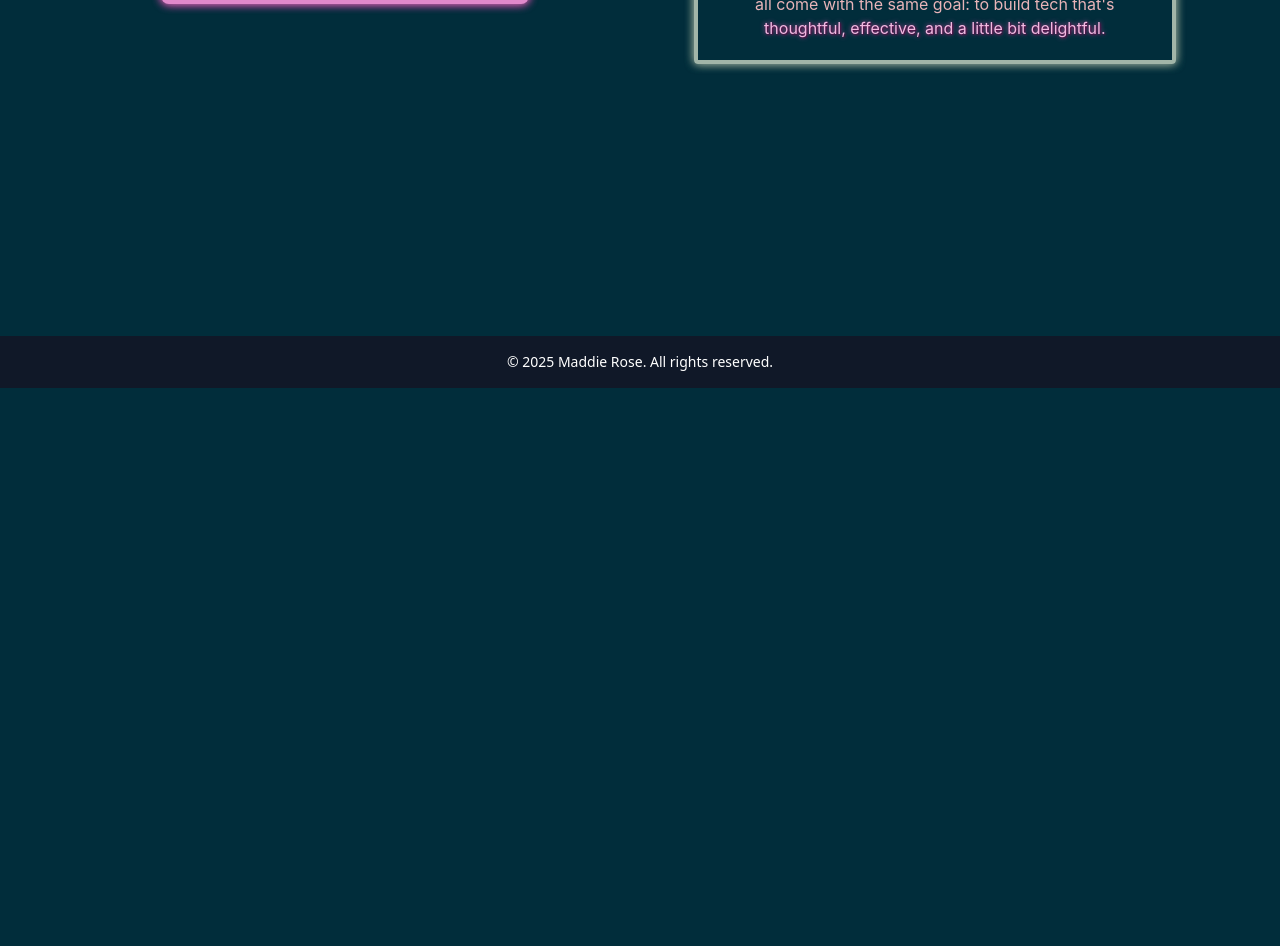
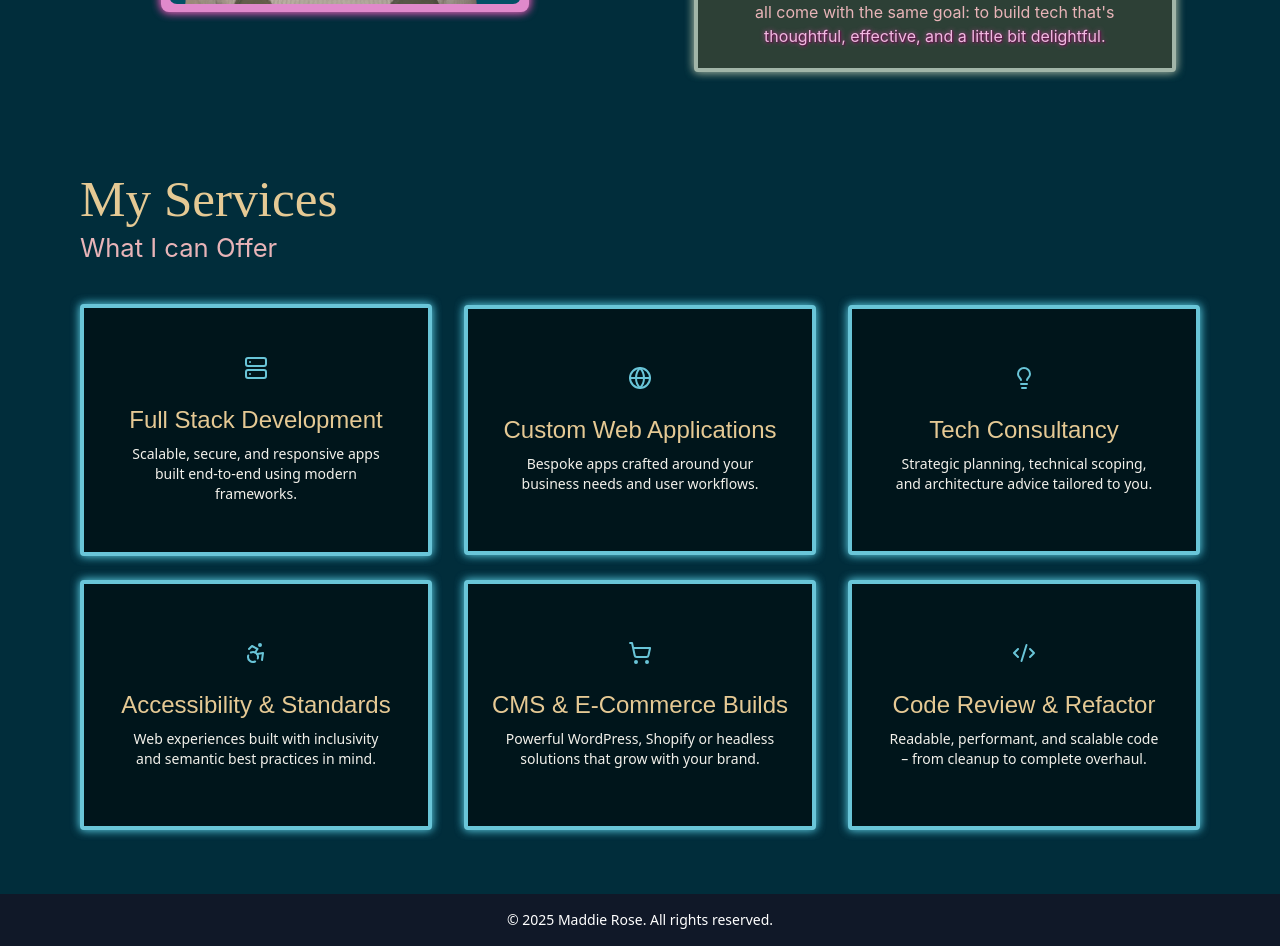
Before and after one commit to maddierosecodes/software_portfolio, a Next.js app: page /about in a window 1280 px wide. Shown: the part 560-1506 px from the top of the page. Before the commit the page ends 948 px from the top, so only its background shows below. Built offline with nearby package versions, Linux system fonts and the light colour scheme.

Commit message:
Add My Services info to about page

```diff
--- a/app/about/page.tsx
+++ b/app/about/page.tsx
@@ -1,4 +1,5 @@
 import AboutHero from '@/components/organisms/AboutHero';
+import Services from '@/components/organisms/Services';
 import { Metadata } from 'next';
 
 export const metadata: Metadata = {
@@ -11,6 +12,7 @@ export default function AboutPage() {
   return (
     <main className="flex min-h-screen flex-col items-center justify-between">
       <AboutHero />
+      <Services />
     </main>
   );
 }
--- a/app/globals.css
+++ b/app/globals.css
@@ -129,7 +129,7 @@
   }
 
   .section-container {
-    @apply mx-auto px-6 lg:px-10 pt-10 h-fit pb-20 max-w-7xl;
+    @apply mx-auto my-2 px-6 lg:px-10 py-10 h-fit max-w-7xl;
   }
 
   .content-width {
@@ -180,6 +180,13 @@
       0 0 10px var(--color-green-200),
       0 0 10px var(--color-green-500);
   }
+
+  .blue-glow-box-shadow {
+    box-shadow:
+      0 0 10px var(--color-blue-200),
+      0 0 10px var(--color-blue-400);
+  }
+
   .pink-glow-box-shadow {
     box-shadow:
       0 0 10px var(--color-pink-200),
--- /dev/null
+++ b/components/atoms/InfoCard.tsx
@@ -0,0 +1,29 @@
+interface InfoCardProps {
+  title: string;
+  description: string;
+  icon: React.ReactNode;
+  role?: string;
+  'aria-label'?: string;
+}
+
+export default function InfoCard({
+  title,
+  description,
+  icon,
+  role = 'region',
+  'aria-label': ariaLabel = 'Content box',
+}: InfoCardProps) {
+  return (
+    <section
+      role={role}
+      aria-label={ariaLabel}
+      className={`px-5 py-12 flex flex-col items-center justify-center gap-4 border-4 border-blue-200 rounded-sm blue-glow-box-shadow min-h-[250px] min-w-[300px] w-full h-full bg-blue-900`}
+    >
+      <div className="flex-shrink-0 mb-2 text-blue-200">{icon}</div>
+      <div className="flex flex-col items-center text-center">
+        <h3 className="text-2xl font-bold mb-2 text-gold-200">{title}</h3>
+        <p className="text-sm text-white-200 px-4">{description}</p>
+      </div>
+    </section>
+  );
+}
--- a/components/atoms/TextContentBox.tsx
+++ b/components/atoms/TextContentBox.tsx
@@ -15,7 +15,7 @@ export default function TextContentBox({
     <section
       role={role}
       aria-label={ariaLabel}
-      className={`px-8 py-2 flex flex-col items-center p- xl:items-start border-4 border-green-200 rounded-sm green-glow-box-shadow ${className}`}
+      className={`px-8 py-2 flex flex-col items-center p- xl:items-start border-4 border-green-200 rounded-sm green-glow-box-shadow bg-green-700 ${className}`}
     >
       {children}
     </section>
--- /dev/null
+++ b/components/layouts/SplashBannerLayout.tsx
@@ -0,0 +1,31 @@
+import React from 'react';
+
+interface SplashBannerLayoutProps {
+  children: React.ReactNode;
+  className?: string;
+  contentClassName?: string;
+  role?: string;
+  'aria-label'?: string;
+}
+
+const SplashBannerLayout: React.FC<SplashBannerLayoutProps> = ({
+  children,
+  className = '',
+  contentClassName = '',
+  role,
+  'aria-label': ariaLabel,
+}) => {
+  return (
+    <footer
+      className={`w-full py-4 bg-gray-900 text-white ${className}`}
+      role={role}
+      aria-label={ariaLabel}
+    >
+      <div className={`container mx-auto px-4 ${contentClassName}`}>
+        <div className="text-center">{children}</div>
+      </div>
+    </footer>
+  );
+};
+
+export default SplashBannerLayout;
--- /dev/null
+++ b/components/layouts/ThreeColumnLayout.tsx
@@ -0,0 +1,50 @@
+import React from 'react';
+
+interface ThreeColumnLayoutProps {
+  children: React.ReactNode;
+  className?: string;
+  leftColumnClassName?: string;
+  rightColumnClassName?: string;
+  middleColumnClassName?: string;
+  role?: string;
+  'aria-label'?: string;
+}
+
+const ThreeColumnLayout: React.FC<ThreeColumnLayoutProps> = ({
+  children,
+  className = '',
+  leftColumnClassName = '',
+  rightColumnClassName = '',
+  middleColumnClassName = '',
+  role,
+  'aria-label': ariaLabel,
+}) => {
+  const childrenArray = React.Children.toArray(children);
+  const [firstChild, secondChild, thirdChild] = childrenArray;
+
+  return (
+    <section
+      className={`section-container flex flex-col-reverse xl:flex-row items-center justify-between gap-8 ${className}`}
+      role={role}
+      aria-label={ariaLabel}
+    >
+      <div
+        className={`content-width flex flex-col items-center  justify-center ${leftColumnClassName} xl:order-none`}
+      >
+        {firstChild}
+      </div>
+      <div
+        className={`content-width flex items-center justify-center ${rightColumnClassName} xl:order-none`}
+      >
+        {secondChild}
+      </div>
+      <div
+        className={`content-width flex items-center justify-center ${middleColumnClassName} xl:order-none`}
+      >
+        {thirdChild}
+      </div>
+    </section>
+  );
+};
+
+export default ThreeColumnLayout;
--- /dev/null
+++ b/components/molecules/InfoContainer.tsx
@@ -0,0 +1,43 @@
+import InfoCard from '../atoms/InfoCard';
+import ThreeColumnLayout from '../layouts/ThreeColumnLayout';
+
+type InfoContainerProps = {
+  infoArray: {
+    title: string;
+    description: string;
+    icon: React.ReactNode;
+  }[];
+};
+
+const groupArrayIntoChunks = <T,>(array: T[], chunkSize: number): T[][] => {
+  const chunks: T[][] = [];
+  for (let i = 0; i < array.length; i += chunkSize) {
+    chunks.push(array.slice(i, i + chunkSize));
+  }
+  return chunks;
+};
+
+export default function InfoContainer({ infoArray }: InfoContainerProps) {
+  const groupedItems = groupArrayIntoChunks(infoArray, 3);
+
+  return (
+    <section className="section-container max-w-7xl">
+      <div className="xl:pl-10 xl:pb-5 text-center xl:text-start">
+        <h2 className="subtitle">My Services</h2>
+        <p className="body-text">What I can Offer</p>
+      </div>
+      {groupedItems.map((group, groupIndex) => (
+        <ThreeColumnLayout key={`group-${groupIndex}`} className="py-2">
+          {group.map((info, i) => (
+            <InfoCard
+              key={info.title + i}
+              title={info.title}
+              description={info.description}
+              icon={info.icon}
+            />
+          ))}
+        </ThreeColumnLayout>
+      ))}
+    </section>
+  );
+}
--- /dev/null
+++ b/components/organisms/Services.tsx
@@ -0,0 +1,54 @@
+import InfoContainer from '../molecules/InfoContainer';
+import {
+  Server,
+  Globe,
+  Lightbulb,
+  Accessibility,
+  ShoppingCart,
+  Code2,
+} from 'lucide-react';
+
+export default function Services() {
+  return (
+    <InfoContainer
+      infoArray={[
+        {
+          title: 'Full Stack Development',
+          description:
+            'Scalable, secure, and responsive apps built end-to-end using modern frameworks.',
+          icon: <Server />,
+        },
+        {
+          title: 'Custom Web Applications',
+          description:
+            'Bespoke apps crafted around your business needs and user workflows.',
+          icon: <Globe />,
+        },
+        {
+          title: 'Tech Consultancy',
+          description:
+            'Strategic planning, technical scoping, and architecture advice tailored to you.',
+          icon: <Lightbulb />,
+        },
+        {
+          title: 'Accessibility & Standards',
+          description:
+            'Web experiences built with inclusivity and semantic best practices in mind.',
+          icon: <Accessibility />,
+        },
+        {
+          title: 'CMS & E-Commerce Builds',
+          description:
+            'Powerful WordPress, Shopify or headless solutions that grow with your brand.',
+          icon: <ShoppingCart />,
+        },
+        {
+          title: 'Code Review & Refactor',
+          description:
+            'Readable, performant, and scalable code – from cleanup to complete overhaul.',
+          icon: <Code2 />,
+        },
+      ]}
+    />
+  );
+}
--- a/package.json
+++ b/package.json
@@ -15,6 +15,7 @@
   },
   "dependencies": {
     "@testing-library/user-event": "^14.6.1",
+    "lucide-react": "^0.484.0",
     "next": "^15.2.4",
     "react": "^19.0.0",
     "react-dom": "^19.0.0"
```
Also changed, not shown: components/molecules/SplashBanner.tsx (added), 1 other file (tests, documents, lock files or other folders).
